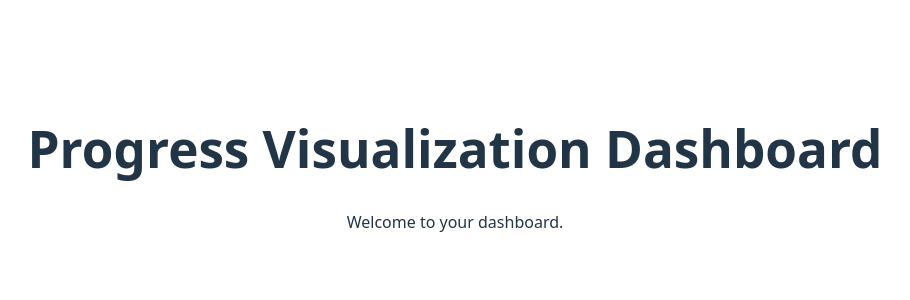
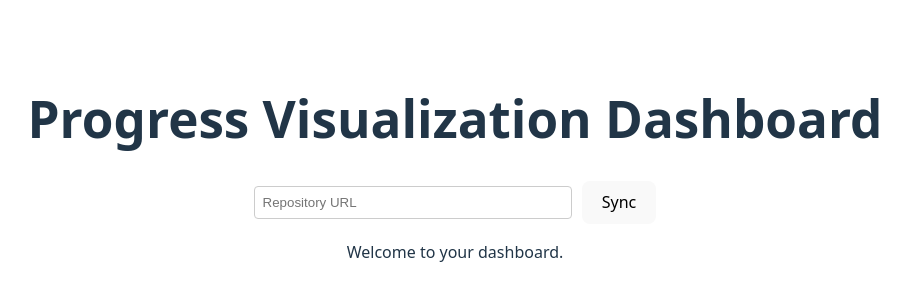
Before and after one commit to chandrasmailbox/conductor-context-dashboard, a React app in the folder frontend/: page / in a window 1280 px wide. Shown: the part 232-532 px from the top of the page, without its empty margins (185-1095 px from the left). Built offline with nearby package versions, Linux system fonts and the light colour scheme; the HTML template or start-up script is replaced by a standard one.

Commit message:
feat(frontend): Implement Sync button and repo URL input

```diff
--- a/frontend/src/App.tsx
+++ b/frontend/src/App.tsx
@@ -1,10 +1,40 @@
+import { useState } from 'react';
 import './App.css'
 
 function App() {
+  const [repoUrl, setRepoUrl] = useState('');
+
+  const handleSync = async () => {
+    console.log('Syncing data...');
+    try {
+      const response = await fetch('/api/v1/verify-phase-2', {
+        method: 'POST',
+        headers: {
+          'Content-Type': 'application/json',
+        },
+        body: JSON.stringify({ repoUrl }),
+      });
+      const data = await response.json();
+      console.log('Synced data:', data);
+    } catch (error) {
+      console.error('Error syncing data:', error);
+    }
+  };
+
   return (
     <>
       <header role="banner" aria-label="Dashboard Header">
         <h1>Progress Visualization Dashboard</h1>
+        <div style={{ display: 'flex', gap: '10px', alignItems: 'center', justifyContent: 'center' }}>
+            <input
+                type="text"
+                placeholder="Repository URL"
+                value={repoUrl}
+                onChange={(e) => setRepoUrl(e.target.value)}
+                style={{ padding: '8px', borderRadius: '4px', border: '1px solid #ccc', width: '300px' }}
+            />
+            <button onClick={handleSync}>Sync</button>
+        </div>
       </header>
       <main role="main">
         <p>Welcome to your dashboard.</p>
```
Also changed, not shown: 1 other file (tests, documents, lock files or other folders).
